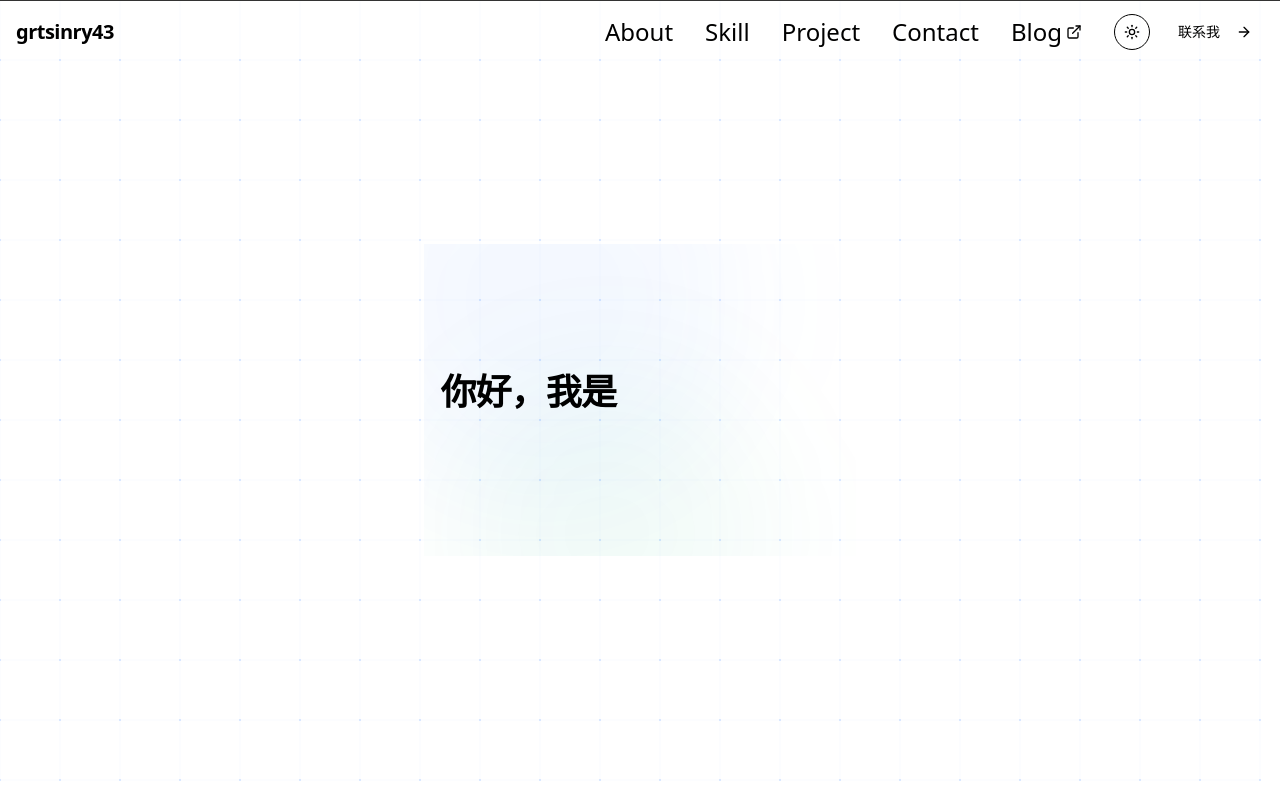
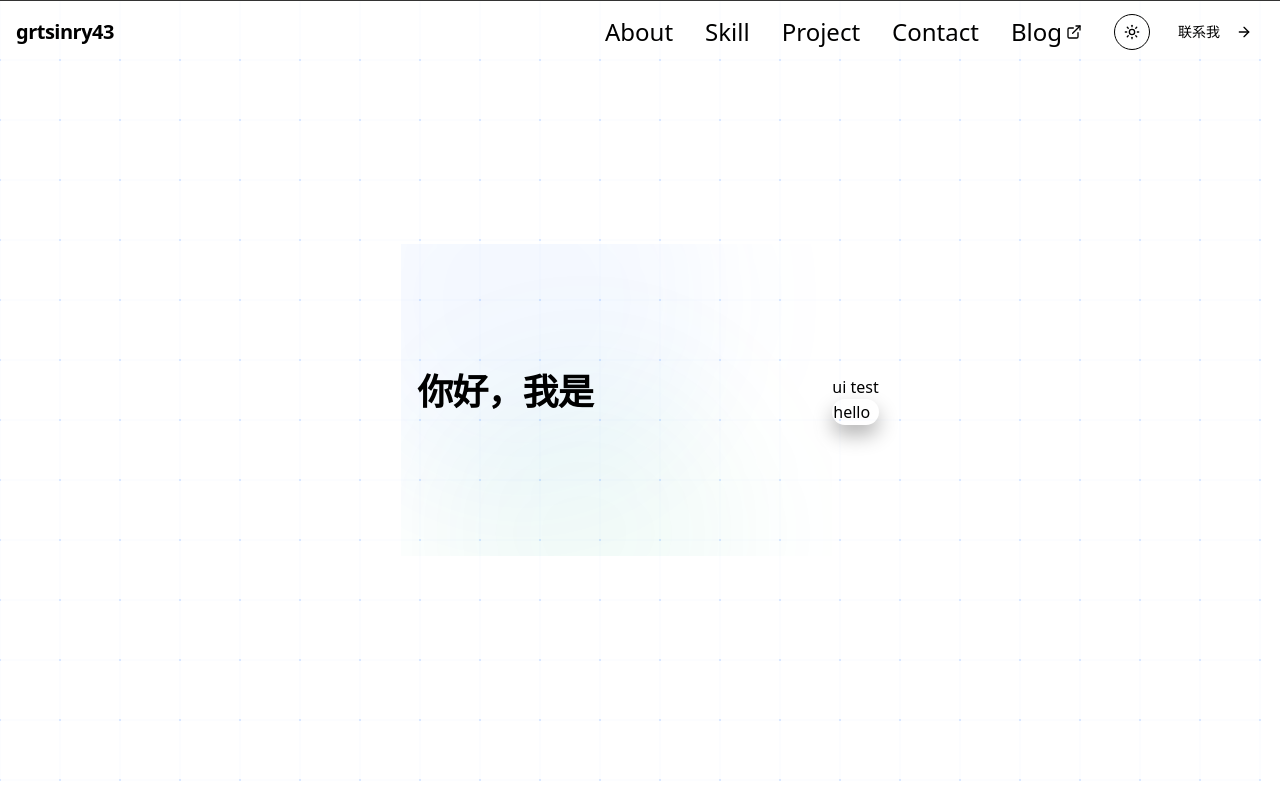
Before and after one commit to PPP16552102/Scott-Quill, a Next.js app: page /en in a window 1280 px wide. Built offline with nearby package versions, Linux system fonts and the light colour scheme.

Commit message:
feat: ui 3d-card component success

```diff
--- a/src/app/[locale]/page.tsx
+++ b/src/app/[locale]/page.tsx
@@ -14,6 +14,7 @@ import { useState } from "react";
 import NavigationMenu from "@/components/navigation-menu";
 import CreativeCanvas from "@/components/creative-canvas";
 import GsapPersonalIntro from "@/components/sections/personal-intro";
+import ThreeDCard from "@/components/ui/3d-card";
 
 const HomePage = () => {
   const t = useTranslations("HomePage");
@@ -88,6 +89,12 @@ const HomePage = () => {
             <CreativeCanvas mouseX={mouseXSpring} mouseY={mouseYSpring} />
           </div>
           <GsapPersonalIntro />
+          <div>
+            <h1>ui test</h1>
+            <ThreeDCard>
+              <div>hello</div>
+            </ThreeDCard>
+          </div>
         </div>
       </main>
     </div>
--- /dev/null
+++ b/src/components/ui/3d-card.tsx
@@ -0,0 +1,130 @@
+import { cn } from "@/lib/utils";
+import { motion, useMotionValue, useSpring, useTransform } from "framer-motion";
+import React, { useRef, useState } from "react";
+
+interface ThreeDCardProps {
+  children: React.ReactNode;
+  className?: string;
+  borderColor?: string;
+  shadowColor?: string;
+  glareColor?: string;
+  backgroundGradient?: string;
+  rotationIntensity?: number;
+  glareIntensity?: number;
+}
+
+const ThreeDCard = ({
+  children,
+  className,
+  rotationIntensity = 15,
+  glareIntensity = 0.5,
+  borderColor = "rgba(255, 255, 255, 0.1)",
+  shadowColor = "rgba(0, 0, 0, 0.3)",
+  glareColor = "rgba(255, 255, 255, 0.4)",
+  backgroundGradient = "radial-gradient(circle at center, rgba(255, 255, 255, 0.05) 0%, rgba(0, 0, 0, 0) 70%)",
+}: ThreeDCardProps) => {
+  const cardRef = useRef<HTMLDivElement>(null);
+  const [isHovered, setIsHovered] = useState(false);
+
+  const mouseX = useMotionValue(0);
+  const mouseY = useMotionValue(0);
+
+  const springConfig = {
+    damping: 20,
+    stiffness: 300,
+  };
+  const rotateX = useSpring(
+    useTransform(mouseY, [0, 1], [rotationIntensity, -rotationIntensity]),
+    springConfig
+  );
+
+  const rotateY = useSpring(
+    useTransform(mouseX, [0, 1], [rotationIntensity, -rotationIntensity]),
+    springConfig
+  );
+
+  const glareX = useSpring(mouseX, springConfig);
+  const glareY = useSpring(mouseY, springConfig);
+  const glareOpacity = useSpring(useMotionValue(0), {
+    damping: 25,
+    stiffness: 200,
+  });
+
+  const handleMouseMove = (e: React.MouseEvent<HTMLDivElement>) => {
+    if (!cardRef.current) return;
+
+    const rect = cardRef.current.getBoundingClientRect();
+    const width = rect.width;
+    const height = rect.height;
+
+    const normalizedX = Math.max(
+      0,
+      Math.min(1, (e.clientX - rect.left) / width)
+    );
+    const normalizedY = Math.max(
+      0,
+      Math.min(1, (e.clientY - rect.top) / height)
+    );
+
+    mouseX.set(normalizedX);
+    mouseY.set(normalizedY);
+  };
+
+  const handleMouseEnter = () => {
+    setIsHovered(true);
+    glareOpacity.set(glareIntensity);
+  };
+
+  const handleMouseLeave = () => {
+    setIsHovered(false);
+    mouseX.set(0.5);
+    mouseY.set(0.5);
+    glareOpacity.set(0);
+  };
+
+  return (
+    <motion.div
+      ref={cardRef}
+      className={cn(
+        "relative overflow-hidden rounded-4xl transition-all duration-200",
+        className
+      )}
+      style={{
+        perspective: "1200px",
+        transformStyle: "preserve-3d",
+        border: `1px solid ${borderColor}`,
+        boxShadow: isHovered
+          ? `0px 20px 40px ${shadowColor}`
+          : `0px 10px 20px ${shadowColor}`,
+      }}
+      onMouseMove={handleMouseMove}
+      onMouseEnter={handleMouseEnter}
+      onMouseLeave={handleMouseLeave}
+      whileHover={{ scale: 1.02 }}
+      transition={{ duration: 0.2 }}
+    >
+      <div
+        className=" absolute inset-0 z-0"
+        style={{ background: backgroundGradient }}
+      />
+      <motion.div
+        className="absolute inset-0 z-10 rounded-xl"
+        style={{
+          background: `radial-gradient(circle at ${useTransform(
+            glareX,
+            [0, 1],
+            ["0%", "100%"]
+          )} ${useTransform(
+            glareY,
+            [0, 1],
+            ["0%", "100%"]
+          )}, ${glareColor} 0%, rgba(255, 255, 255, 0) 80%)`,
+          opacity: glareOpacity,
+        }}
+      />
+      <div className="relative z-20">{children}</div>
+    </motion.div>
+  );
+};
+
+export default ThreeDCard;
--- a/src/components/ui/text-reveal-effect.tsx
+++ b/src/components/ui/text-reveal-effect.tsx
@@ -42,7 +42,7 @@ const TextRevealEffect = ({
     visible: {},
   };
 
-  const charVariants = {
+  const charVariants: any = {
     hidden: {
       opacity: 0,
       y: 20,
```
